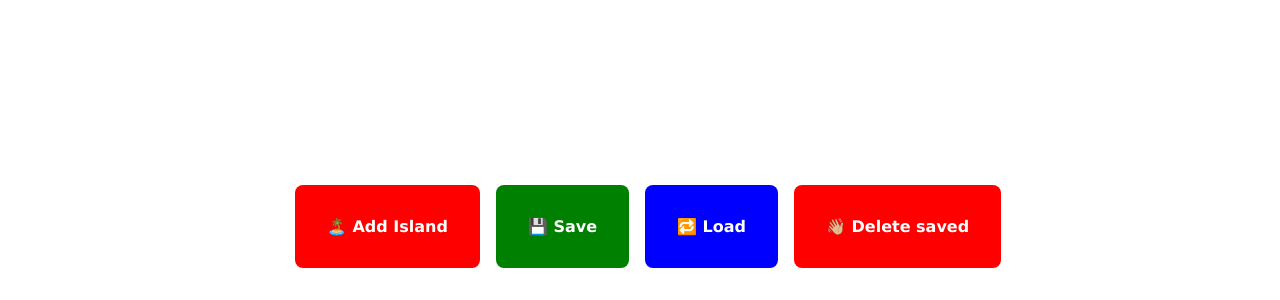
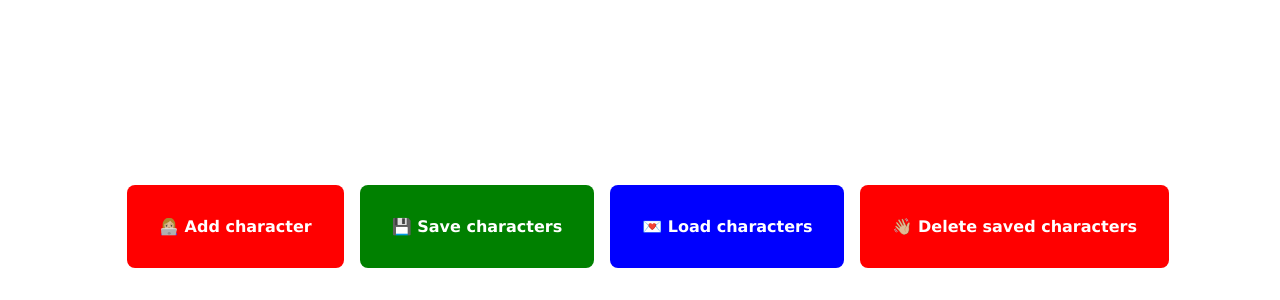
Before and after one commit to EviVermeeren/DEV5-LAB2, a website built with Vite: page floating-islands/index.html in a window 1280 px wide. Shown: the part 516-816 px from the top of the page. Built offline with nearby package versions, Linux system fonts and the light colour scheme.

```diff
--- a/floating-islands/index.html
+++ b/floating-islands/index.html
@@ -10,10 +10,10 @@
     <div id="app"></div>
 
     <div class="buttons">
-      <a href="#" class="btn" id="btnAddIsland">🏝️ Add Island</a>
-      <a href="#" class="btn" id="btnSave">💾 Save</a>
-      <a href="#" class="btn" id="btnLoad">🔁 Load</a>
-      <a href="#" class="btn" id="btnDelete">👋🏼 Delete saved</a>
+      <a href="#" class="btn" id="btnAddIsland">👩🏼‍💻 Add character</a>
+      <a href="#" class="btn" id="btnSave">💾 Save characters</a>
+      <a href="#" class="btn" id="btnLoad">💌 Load characters</a>
+      <a href="#" class="btn" id="btnDelete">👋🏼 Delete saved characters</a>
     </div>
 
     <script src="/js/classes/Island.js" type="module"></script>
```
